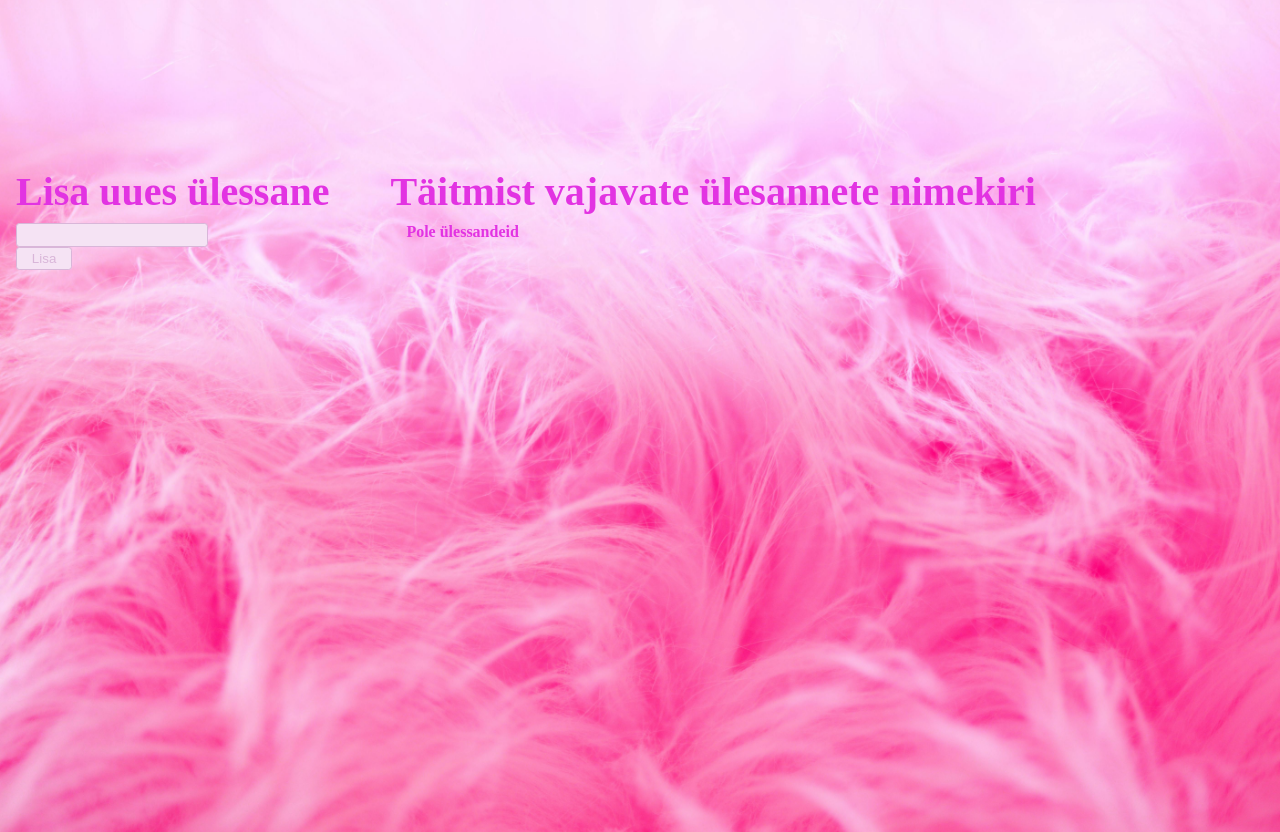
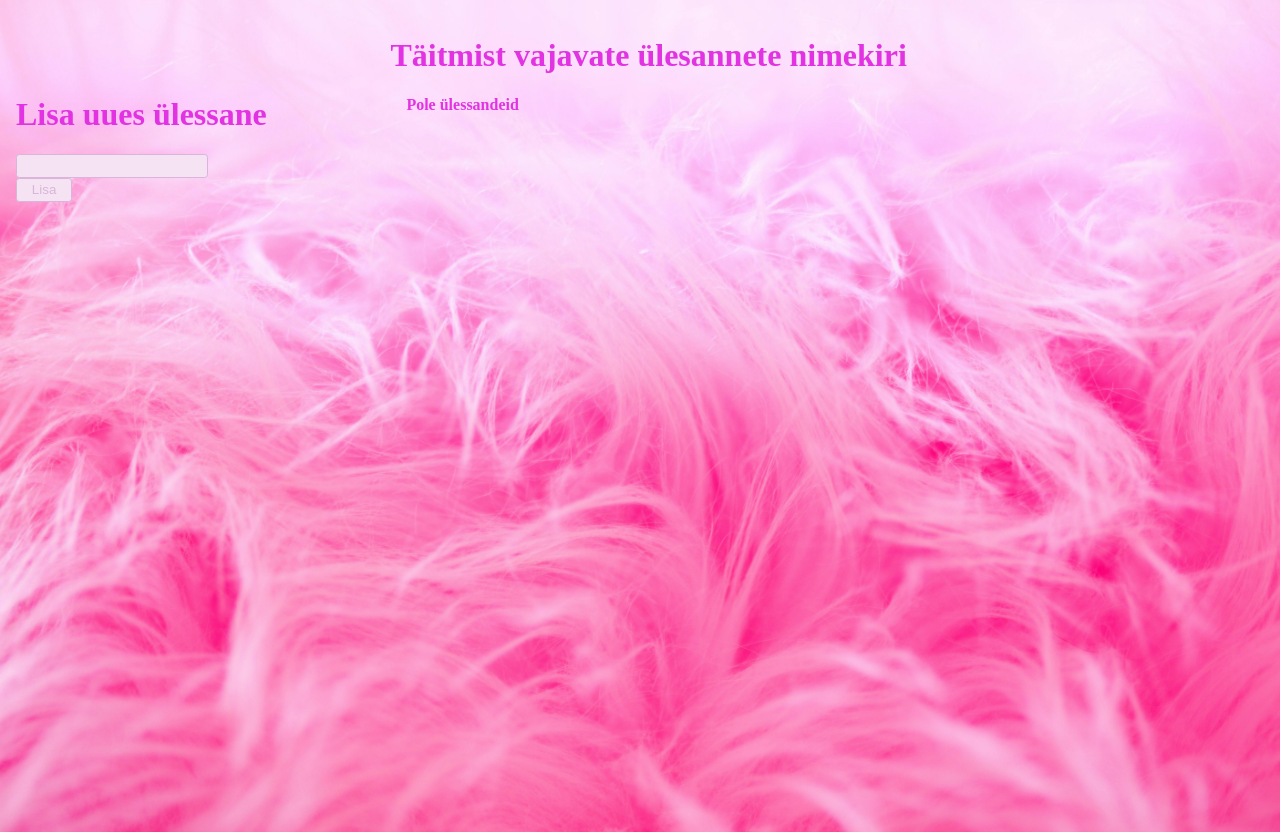
Before and after one commit to mairitikk/React-Do-To-List, a React (Vite) app: page / in a window 1280 px wide. Built offline with nearby package versions, Linux system fonts and the light colour scheme; a web font is replaced by a local one.

Commit message:
background style

```diff
--- a/src/NewTodoForm.jsx
+++ b/src/NewTodoForm.jsx
@@ -16,7 +16,7 @@ export function NewTodoForm({ onSubmit }) {
   return (
     <form onSubmit={handleSubmit} className="new-item-form">
       <div className="form-row">
-        <label htmlFor="item" ><h1 className="header">Lisa uues ülessane</h1></label>
+        <label htmlFor="item" ><h1 className="header2">Lisa uues ülessane</h1></label>
         <input
           value={newItem}
           onChange={e => setNewItem(e.target.value)}
--- a/src/styles.css
+++ b/src/styles.css
@@ -96,10 +96,13 @@ flex: 0 0 70%;
     /* Darker pink border on focus */
 }
 
-.header {
+.header .header2{
     font-size: 2.5rem;
     margin-top: 9.5rem;
     margin-bottom: 0.5rem;
+}
+.header2{
+margin-top: 5rem;
 }
 
 .list {
```
